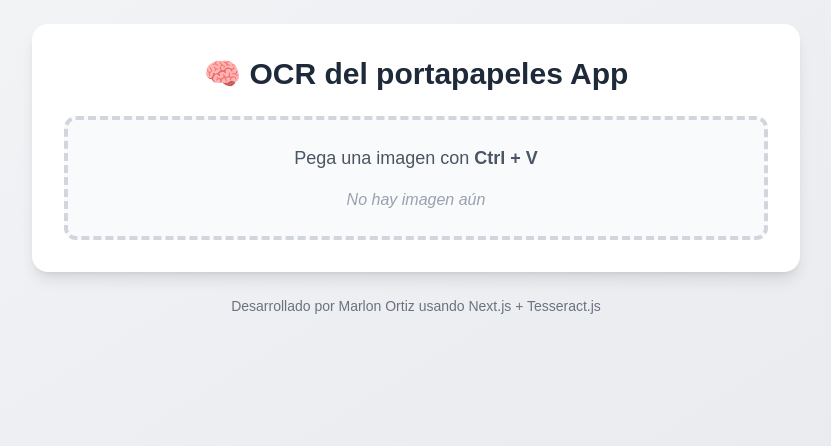
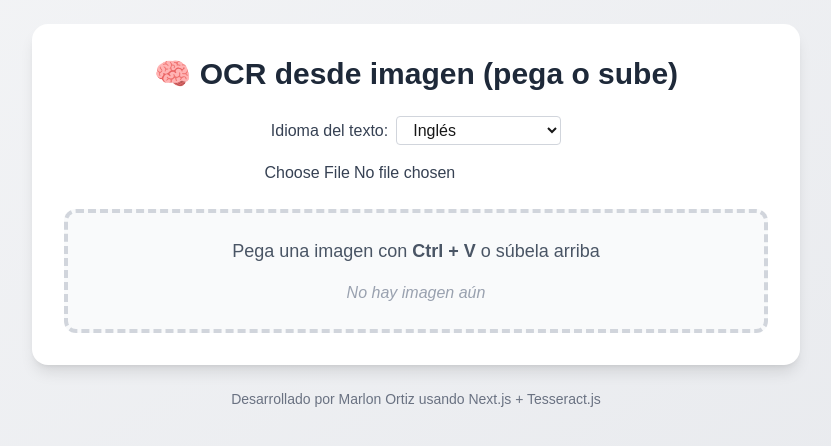
Before and after one commit to MarlonMoe23/ocrdecaptura, a Next.js app: page / in a window 1280 px wide. Shown: the top 446 px of the page, without its empty margins (224-1055 px from the left). Built offline with nearby package versions, Linux system fonts and the light colour scheme.

Commit message:
actualizacion 22-5-25

```diff
--- a/pages/index.js
+++ b/pages/index.js
@@ -5,6 +5,7 @@ export default function Home() {
   const [imageSrc, setImageSrc] = useState(null);
   const [ocrText, setOcrText] = useState('');
   const [isProcessing, setIsProcessing] = useState(false);
+  const [language, setLanguage] = useState('eng'); // idioma por defecto: inglés
   const textAreaRef = useRef(null);
 
   useEffect(() => {
@@ -21,10 +22,14 @@ export default function Home() {
       }
     };
 
+    window.addEventListener('paste', handlePaste);
+    return () => window.removeEventListener('paste', handlePaste);
+  }, [language]);
+
   const runOCR = async (image) => {
     setIsProcessing(true);
     try {
-        const result = await Tesseract.recognize(image, 'eng', {
+      const result = await Tesseract.recognize(image, language, {
         logger: (m) => console.log(m),
       });
       setOcrText(result.data.text);
@@ -36,9 +41,15 @@ export default function Home() {
     }
   };
 
-    window.addEventListener('paste', handlePaste);
-    return () => window.removeEventListener('paste', handlePaste);
-  }, []);
+  const handleFileChange = (e) => {
+    const file = e.target.files[0];
+    if (file) {
+      const src = URL.createObjectURL(file);
+      setImageSrc(src);
+      setOcrText('');
+      runOCR(src);
+    }
+  };
 
   const copyToClipboard = () => {
     if (textAreaRef.current) {
@@ -52,18 +63,46 @@ export default function Home() {
     <div className="min-h-screen bg-gradient-to-br from-gray-100 to-gray-200 p-6">
       <div className="max-w-3xl mx-auto bg-white rounded-2xl shadow-lg p-8">
         <h1 className="text-3xl font-bold text-center mb-6 text-gray-800">
-          🧠 OCR del portapapeles App
+          🧠 OCR desde imagen (pega o sube)
         </h1>
 
+        {/* Selector de idioma */}
+        <div className="mb-4 text-center">
+          <label className="font-medium text-gray-700 mr-2">Idioma del texto:</label>
+          <select
+            value={language}
+            onChange={(e) => setLanguage(e.target.value)}
+            className="border border-gray-300 rounded px-3 py-1 focus:outline-none focus:ring focus:ring-blue-300"
+          >
+            <option value="eng">Inglés</option>
+            <option value="spa">Español</option>
+            <option value="eng+spa">Inglés + Español</option>
+            <option value="fra">Francés</option>
+            <option value="deu">Alemán</option>
+            <option value="por">Portugués</option>
+          </select>
+        </div>
+
+        {/* Entrada de imagen para móviles */}
+        <div className="text-center mb-6">
+          <input
+            type="file"
+            accept="image/*"
+            onChange={handleFileChange}
+            className="block mx-auto text-gray-700"
+          />
+        </div>
+
+        {/* Zona de pegado y preview de imagen */}
         <div className="border-4 border-dashed border-gray-300 rounded-xl p-6 bg-gray-50 text-center">
           <p className="text-gray-600 text-lg">
-            Pega una imagen con <span className="font-bold">Ctrl + V</span>
+            Pega una imagen con <span className="font-bold">Ctrl + V</span> o súbela arriba
           </p>
 
           {imageSrc ? (
             <img
               src={imageSrc}
-              alt="Pasted"
+              alt="Imagen pegada o subida"
               className="mx-auto mt-4 max-h-[300px] rounded-xl shadow"
             />
           ) : (
```
Lines whose indentation alone changed are shown as unchanged.
